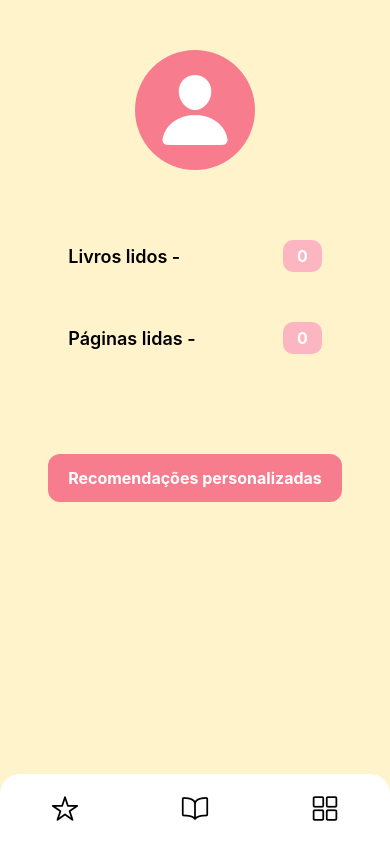
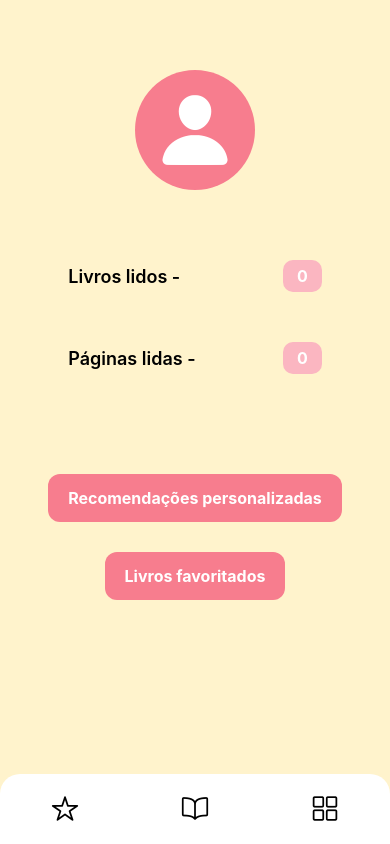
Before and after one commit to mellcs/MunnaReads, a React Native app: screen /Profile in a window 390 px wide. Built offline with nearby package versions, Linux system fonts and the light colour scheme.

Commit message:
Fixed a bug and added a new feature that allows the user to favrite a book

```diff
--- a/src/navigation/Routes.tsx
+++ b/src/navigation/Routes.tsx
@@ -12,6 +12,7 @@ import Quotes from "../screens/Quotes";
 import Profile from "../screens/Profile";
 import IndividualBook from "../screens/IndividualBook"
 import Recommendations from "../screens/Recommendations"
+import FavoritesScreen from "../screens/FavoritesScreen"
 
 const Tab = createBottomTabNavigator();
 const Stack = createNativeStackNavigator();
@@ -75,6 +76,7 @@ export default function Routes() {
         <Stack.Screen name="Quotes" component={Quotes} />
         <Stack.Screen name="Profile" component={Profile} />
         <Stack.Screen name="Recommendations" component={Recommendations} />
+        <Stack.Screen name="FavoritesScreen" component={FavoritesScreen} />
       </Stack.Navigator>
     </NavigationContainer>
   );
--- a/src/screens/AddBook.tsx
+++ b/src/screens/AddBook.tsx
@@ -12,8 +12,8 @@ export default function AddBook({ navigation, route }: any) {
   const [author, setAuthor] = useState("");
   const [pages, setPages] = useState("");
   const [quote, setQuote] = useState("");
+  const [review, setReview] = useState("");
 
-  // Preenche dados se for edição
   useEffect(() => {
     if (editingBook) {
       setCover(editingBook.image);
@@ -21,10 +21,10 @@ export default function AddBook({ navigation, route }: any) {
       setAuthor(editingBook.author);
       setPages(editingBook.pages);
       setQuote(editingBook.quote);
+      setReview(editingBook.review)
     }
   }, [editingBook]);
 
-  // Selecionar capa
   const selectCover = async () => {
     try {
       const { status } = await ImagePicker.requestMediaLibraryPermissionsAsync();
@@ -65,6 +65,7 @@ export default function AddBook({ navigation, route }: any) {
                 author,
                 pages,
                 quote,
+                review,
                 image: cover || "https://via.placeholder.com/140.png?text=Sem+Capa",
               }
             : book
@@ -79,6 +80,7 @@ export default function AddBook({ navigation, route }: any) {
           author,
           pages,
           quote,
+          review,
           image: cover || "https://via.placeholder.com/140.png?text=Sem+Capa",
         };
         const updatedBooks = [...existingBooks, newBook];
@@ -133,6 +135,13 @@ export default function AddBook({ navigation, route }: any) {
           onChangeText={setQuote}
           multiline
         />
+        <TextInput
+          style={styles.input}
+          placeholder="Resenha (opcional)"
+          value={review}
+          onChangeText={setReview}
+          multiline
+        />
 
         <TouchableOpacity style={styles.submitButton} onPress={saveBook}>
           <Text style={styles.submitButtonText}>
@@ -145,7 +154,7 @@ export default function AddBook({ navigation, route }: any) {
 }
 
 const styles = StyleSheet.create({
-  container: { flex: 1, backgroundColor: "#FFF3CC" },
+  container: { flex: 1, backgroundColor: "#FFF3CC", paddingTop: 20 },
   scrollContainer: { padding: 20, paddingTop: 80, alignItems: "center" },
   header: { fontSize: 24, fontWeight: "bold", marginBottom: 20 },
   coverButton: {
--- /dev/null
+++ b/src/screens/FavoritesScreen.tsx
@@ -0,0 +1,75 @@
+import React, { useEffect, useState } from "react";
+import { View, Text, StyleSheet, FlatList, TouchableOpacity, Image } from "react-native";
+import AsyncStorage from "@react-native-async-storage/async-storage";
+
+export default function FavoritesScreen({ navigation }: any) {
+  const [favorites, setFavorites] = useState<any[]>([]);
+
+  const loadFavorites = async () => {
+    try {
+      const jsonValue = await AsyncStorage.getItem("@favorites");
+      if (jsonValue) {
+        const favsArray = JSON.parse(jsonValue);
+        setFavorites(favsArray.reverse());
+      }
+    } catch (e) {
+      console.log("Erro ao carregar favoritos:", e);
+    }
+  };
+
+  useEffect(() => {
+    const unsubscribe = navigation.addListener("focus", () => {
+      loadFavorites();
+    });
+    return unsubscribe;
+  }, [navigation]);
+
+  const renderBook = ({ item }: any) => (
+    <TouchableOpacity
+      style={styles.card}
+      onPress={() => navigation.navigate("IndividualBook", { id: item.id })}
+    >
+      <Image source={{ uri: item.image }} style={styles.cover} resizeMode="cover" />
+      <Text style={styles.bookTitle} numberOfLines={1}>{item.title}</Text>
+      <Text style={styles.bookAuthor} numberOfLines={1}>{item.author}</Text>
+    </TouchableOpacity>
+  );
+
+  return (
+    <View style={styles.container}>
+      <Text style={styles.header}>Livros Favoritos</Text>
+
+      {favorites.length > 0 ? (
+        <FlatList
+          data={favorites}
+          keyExtractor={(i) => i.id}
+          renderItem={renderBook}
+          numColumns={2}
+          columnWrapperStyle={{ justifyContent: "space-between" }}
+          contentContainerStyle={{ paddingVertical: 20 }}
+        />
+      ) : (
+        <Text style={styles.empty}>Nenhum favorito ainda.</Text>
+      )}
+    </View>
+  );
+}
+
+const styles = StyleSheet.create({
+  container: { flex: 1, backgroundColor: "#FFF3CC", padding: 20 },
+  card: {
+    backgroundColor: "#fff",
+    borderRadius: 12,
+    padding: 10,
+    marginBottom: 16,
+    width: "48%",
+    height: 180,
+    alignItems: "center",
+    elevation: 2,
+  },
+  cover: { width: 100, height: 100, borderRadius: 8 },
+  bookTitle: { fontWeight: "bold", marginTop: 8, fontSize: 14 },
+  bookAuthor: { color: "#666", fontSize: 12 },
+  empty: { fontSize: 16, color: "#666", textAlign: "center", marginTop: 40 },
+  header: { fontSize: 24, fontWeight: "bold", marginBottom: 10, marginTop: 40 },
+});
--- a/src/screens/IndividualBook.tsx
+++ b/src/screens/IndividualBook.tsx
@@ -7,9 +7,31 @@ export default function IndividualBook({ route, navigation }: any) {
   const [book, setBook] = useState<any>(null);
   const [imageSize, setImageSize] = useState<{ width: number; height: number } | null>(null);
 
-  const screenWidth = Dimensions.get("window").width - 40; // largura da tela menos padding
+  const screenWidth = Dimensions.get("window").width - 40;
 
-  // Carregar livro específico
+     const favoriteBook = async () => {
+      try {
+        const favsJson = await AsyncStorage.getItem("@favorites");
+        let favs = favsJson ? JSON.parse(favsJson) : [];
+
+        const exists = favs.find((f: any) => f.id === book.id);
+
+        if (exists) {
+          favs = favs.filter((f: any) => f.id !== book.id);
+        } else {
+          favs.push(book);
+        }
+
+        await AsyncStorage.setItem("@favorites", JSON.stringify(favs));
+        Alert.alert(
+          "Favoritos",
+          exists ? "Livro removido dos favoritos" : "Livro adicionado aos favoritos"
+        );
+      } catch (e) {
+        console.log("Erro ao favoritar:", e);
+      }
+    };
+
   useEffect(() => {
     const loadBook = async () => {
       try {
@@ -32,7 +54,6 @@ export default function IndividualBook({ route, navigation }: any) {
     loadBook();
   }, [id]);
 
-  // Função excluir
   const deleteBook = async () => {
     Alert.alert("Excluir livro", "Tem certeza que deseja excluir este livro?", [
       { text: "Cancelar", style: "cancel" },
@@ -55,7 +76,6 @@ export default function IndividualBook({ route, navigation }: any) {
     ]);
   };
 
-  // Função editar
   const editBook = () => {
     navigation.navigate("AddBook", { book });
   };
@@ -68,20 +88,18 @@ export default function IndividualBook({ route, navigation }: any) {
     );
   }
 
-  // calcular altura proporcional
-  const imageHeight = imageSize ? (imageSize.height / imageSize.width) * screenWidth : 300; // altura padrão se não houver imagem
+  const imageHeight = imageSize ? (imageSize.height / imageSize.width) * screenWidth : 300;
 
   return (
     <View style={styles.container}>
       <ScrollView contentContainerStyle={styles.scrollContent} showsVerticalScrollIndicator={false}>
-        {/* Imagem ou placeholder */}
         {book.image && imageSize ? (
           <Image
             source={{ uri: book.image }}
             style={{
               width: screenWidth,
               height: imageHeight,
-              borderRadius: 16, // cantos arredondados
+              borderRadius: 16,
               marginBottom: 20,
               alignSelf: "center",
             }}
@@ -94,7 +112,7 @@ export default function IndividualBook({ route, navigation }: any) {
               height: imageHeight,
               borderRadius: 16,
               marginBottom: 20,
-              backgroundColor: "#FFF8E1", // mesma cor do fundo
+              backgroundColor: "#FFF8E1",
               alignSelf: "center",
             }}
           />
@@ -115,9 +133,16 @@ export default function IndividualBook({ route, navigation }: any) {
         ) : (
           <Text style={styles.quote}>Nenhuma citação cadastrada</Text>
         )}
+
+        {book.review ? (
+          <Text style={styles.review}>
+            <Text style={{ fontWeight: "bold" }}>Resenha:</Text> {book.review}
+          </Text>
+        ) : (
+          <Text style={styles.quote}>Nenhuma resenha cadastrada</Text>
+        )}
       </ScrollView>
 
-      {/* Botões fixos */}
       <View style={styles.bottomButtons}>
         <TouchableOpacity style={[styles.button, styles.delete]} onPress={deleteBook}>
           <Text style={styles.buttonText}>Excluir</Text>
@@ -126,17 +151,22 @@ export default function IndividualBook({ route, navigation }: any) {
         <TouchableOpacity style={[styles.button, styles.edit]} onPress={editBook}>
           <Text style={styles.buttonText}>Editar</Text>
         </TouchableOpacity>
+
+        <TouchableOpacity style={[styles.button, styles.favorite]} onPress={favoriteBook}>
+          <Text style={styles.buttonText}>♡</Text>
+        </TouchableOpacity>
       </View>
     </View>
   );
 }
 
 const styles = StyleSheet.create({
-  container: { flex: 1, backgroundColor: "#FFF8E1" },
+  container: { flex: 1, backgroundColor: "#FFF8E1", paddingTop: 20 },
   scrollContent: { padding: 20, paddingBottom: 100 },
   title: { fontSize: 20, fontWeight: "bold", marginBottom: 5 },
   info: { fontSize: 16, marginBottom: 5 },
   quote: { fontSize: 16, marginTop: 10, color: "#444" },
+  review: { fontSize: 16, marginTop: 10, color: "#444" },
   bottomButtons: {
     position: "absolute",
     bottom: 0,
@@ -160,5 +190,6 @@ const styles = StyleSheet.create({
   },
   delete: { backgroundColor: "#FFD18C" },
   edit: { backgroundColor: "#FF6F91" },
+  favorite: { backgroundColor : "#FBB6C1" },
   buttonText: { color: "#fff", fontWeight: "bold", fontSize: 16 },
 });
--- a/src/screens/Profile.tsx
+++ b/src/screens/Profile.tsx
@@ -1,12 +1,5 @@
 import React, { useEffect, useState } from "react";
-import {
-  View,
-  Text,
-  StyleSheet,
-  Image,
-  TouchableOpacity,
-  Alert,
-} from "react-native";
+import { View, Text, StyleSheet, Image, TouchableOpacity, Alert} from "react-native";
 import AsyncStorage from "@react-native-async-storage/async-storage";
 import * as ImagePicker from "expo-image-picker";
 import { Ionicons } from "@expo/vector-icons";
@@ -71,7 +64,6 @@ export default function Profile({ navigation }: any) {
 
   return (
     <View style={styles.container}>
-      {/* Imagem de perfil */}
       <TouchableOpacity onPress={pickImage} style={styles.imageWrapper}>
         {profileImage ? (
           <Image source={{ uri: profileImage }} style={styles.profileImage} />
@@ -105,6 +97,13 @@ export default function Profile({ navigation }: any) {
         <Text style={styles.recommendText}>Recomendações personalizadas</Text>
       </TouchableOpacity>
 
+      <TouchableOpacity
+        style={styles.favoritesButton}
+        onPress={() => navigation.navigate("FavoritesScreen")}
+      >
+        <Text style={styles.recommendText}>Livros favoritados</Text>
+      </TouchableOpacity>
+
       <View style={styles.bottomTab}>
         <TouchableOpacity onPress={() => navigation.navigate("Quotes")}>
           <Ionicons name="star-outline" size={28} color="black" />
@@ -123,7 +122,7 @@ export default function Profile({ navigation }: any) {
 }
 
 const styles = StyleSheet.create({
-  container: { flex: 1, backgroundColor: "#FFF3CC", alignItems: "center" },
+  container: { flex: 1, backgroundColor: "#FFF3CC", alignItems: "center", paddingTop: 20 },
   imageWrapper: { marginTop: 50, marginBottom: 20 },
   profileImage: { width: 170, height: 170, borderRadius: 85, marginTop: 50 },
   mockup: {
@@ -156,6 +155,13 @@ const styles = StyleSheet.create({
     borderRadius: 12,
     marginTop: 50,
   },
+  favoritesButton: {
+    backgroundColor: "#F77D8E",
+    paddingVertical: 14,
+    paddingHorizontal: 20,
+    borderRadius: 12,
+    marginTop:30,
+  },
   recommendText: { color: "white", fontWeight: "bold", fontSize: 16 },
   bottomTab: {
     position: "absolute",
```
